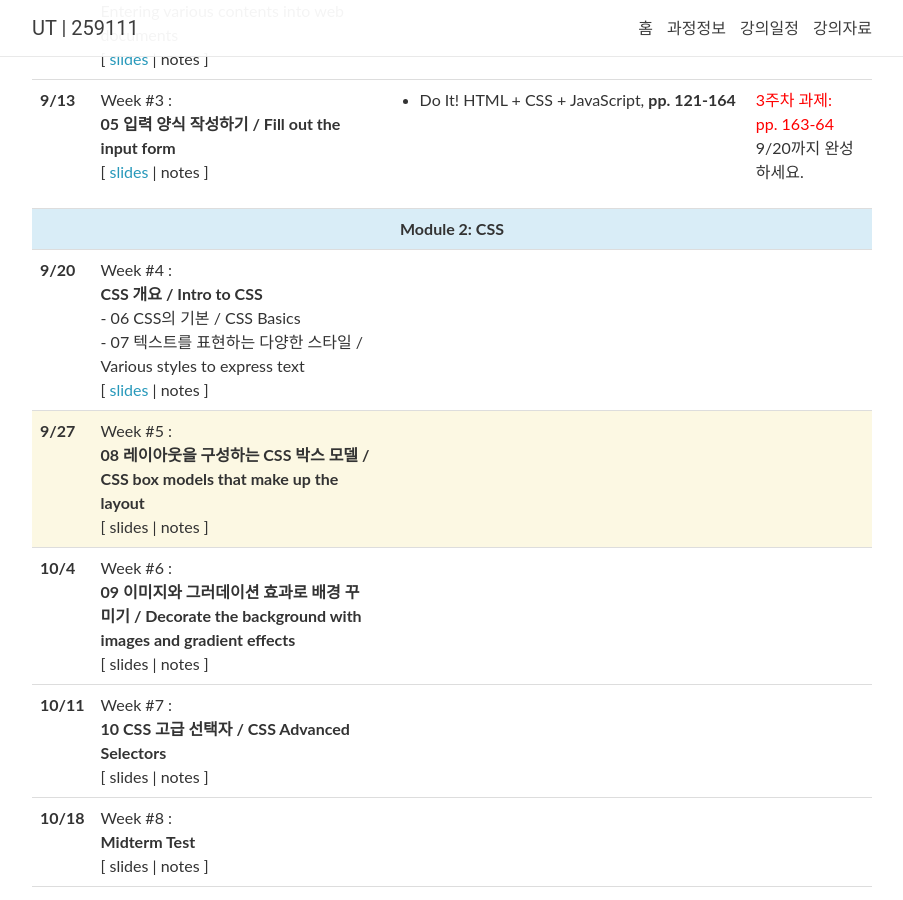
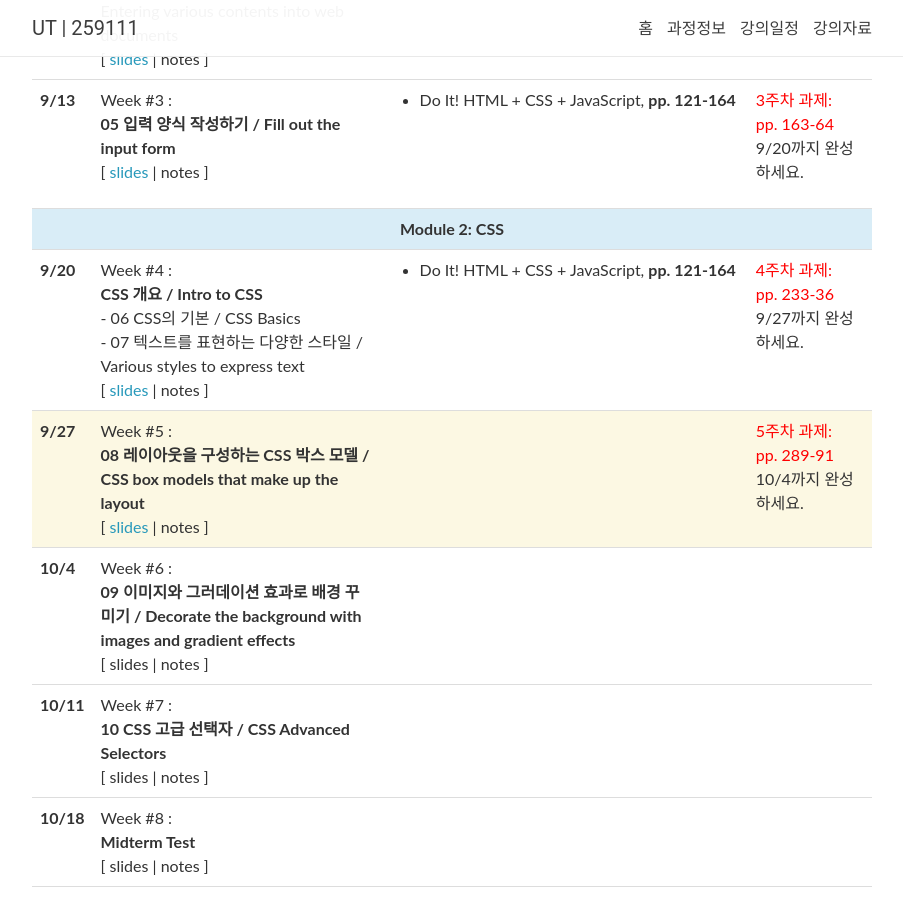
Before and after one commit to 2023-aaronkr/ut-web, a Jekyll site: the page built from _pages/lectures.md, in a window 1280 px wide and 900 px high, scrolled down 617 px. Shown: the whole window, without its empty margins (188-1091 px from the left). Built offline with Jekyll 4.4.1, drawn with Linux system fonts in a browser that asks for light colours; nearby versions of some CDN libraries; comment, search, counter and statistics services are not loaded.

Commit message:
Update lectures

```diff
--- a/_data/lectures.yml
+++ b/_data/lectures.yml
@@ -47,16 +47,21 @@
     - 06 CSS의 기본 / CSS Basics <br />
     - 07 텍스트를 표현하는 다양한 스타일 / Various styles to express text
   slides: "https://docs.google.com/presentation/d/1p5Q99nGIXb0XcSgzmT-4BMr_-jBTq10NtLKUudrKnFg/edit?usp=sharing"
-  readings:
-  logistics:
+  readings: >
+    Do It! HTML + CSS + JavaScript, <strong>pp. 121-164</strong>
+  logistics: >
+    <span style="color: red">4주차 과제:<br>pp. 233-36</span><br>
+    9/27까지 완성하세요.
 
 - date: 9/27
   week: 5
   title: >
     <strong>08 레이아웃을 구성하는 CSS 박스 모델 / CSS box models that make up the layout</strong>
-  slides:
+  slides: "https://docs.google.com/presentation/d/1OcBti4zEDNtyN2_WSU89EeLLeBl0PMuW0ZkEl99CS_Y/edit?usp=sharing"
   readings:
-  logistics:
+  logistics: >
+    <span style="color: red">5주차 과제:<br>pp. 289-91</span><br>
+    10/4까지 완성하세요.
 
 - date: 10/4
   week: 6
```
